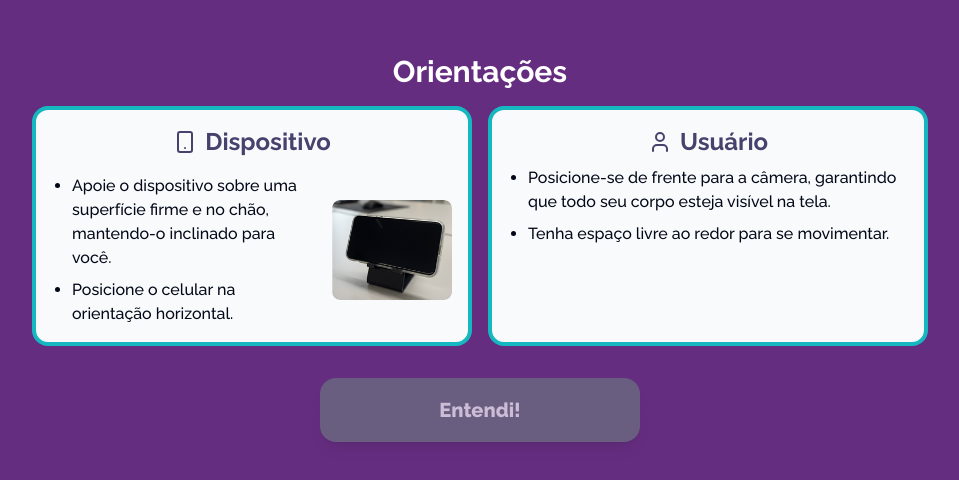
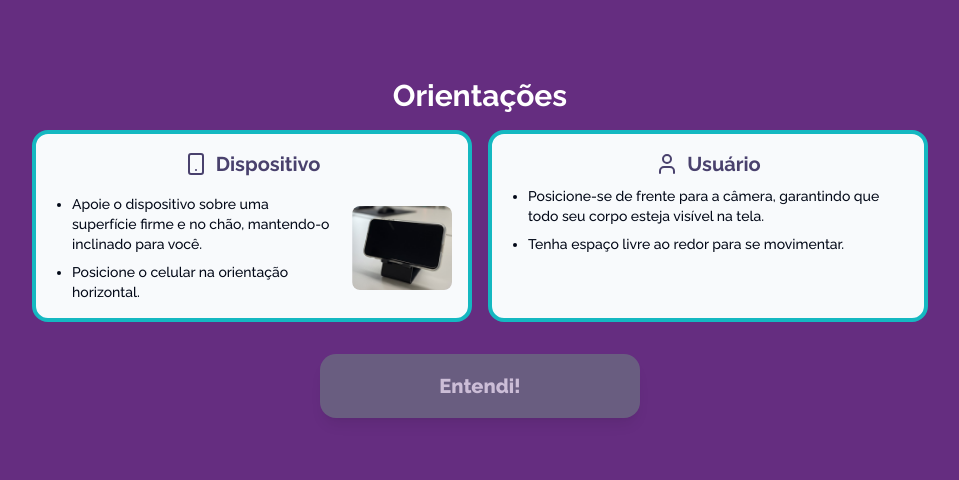
Before and after one commit to BernardoHille/Movision, a Next.js app: page / in a window 1280 px wide. Shown: the part 152-632 px from the top of the page, without its empty margins (160-1119 px from the left). Built offline with nearby package versions, Linux system fonts and the light colour scheme; no server answers.

Commit message:
Ajuste de orientação
Ajuste de orientação

```diff
--- a/src/app/page.tsx
+++ b/src/app/page.tsx
@@ -422,8 +422,8 @@ function JogoView({
       let spawnRangeHeight, spawnRangeYStart;
 
       if (gameConfig.membros === 'inferiores') {
-        spawnRangeYStart = canvas.height * 0.5; // Start from the middle of the screen
-        spawnRangeHeight = canvas.height * 0.4; // Allow spawning in a 40% height range
+        spawnRangeYStart = canvas.height * 0.5;
+        spawnRangeHeight = canvas.height * 0.4;
       } else {
         spawnRangeHeight = canvas.height * 0.6;
         spawnRangeYStart = (canvas.height - spawnRangeHeight) / 2;
@@ -443,6 +443,7 @@ function JogoView({
           canvas,
           videoEl
         );
+
         if (checkCircleUiCollision(screenCircle, uiBoxes)) {
           isColliding = true;
           continue;
@@ -644,6 +645,7 @@ function JogoView({
           canvas,
           video
         );
+
         if (checkCircleUiCollision(screenCircle, uiBoxes)) {
           circleRef.current.visible = false;
           if (sphereTimeoutRef.current) {
@@ -779,11 +781,7 @@ function JogoView({
         </div>
       ) : (
         <div className="pointer-events-none absolute inset-0 z-10 flex items-start justify-between p-8">
-          <div
-            ref={uiTimerRef}
-            data-ui-element="true"
-            className="relative h-20 w-20"
-          >
+          <div ref={uiTimerRef} className="relative h-20 w-20">
             <div
               className="absolute rounded-full"
               style={{
@@ -803,7 +801,6 @@ function JogoView({
           </div>
           <div
             ref={uiScoreRef}
-            data-ui-element="true"
             className="w-fit rounded-2xl bg-panel-right px-6 py-3 text-center shadow-lg"
           >
             <p className="font-headline text-2xl font-bold text-white md:text-3xl">
@@ -943,42 +940,42 @@ function OrientacoesView({
       )}
     >
       <div className="flex w-full flex-1 flex-col items-center justify-center md:max-w-4xl">
-        <h1 className="mb-4 font-headline text-lg font-bold sm:text-2xl md:text-3xl">
+        <h1 className="mb-4 font-headline text-xl font-bold sm:text-2xl md:text-3xl">
           Orientações
         </h1>
-        <div className="flex w-full flex-col items-stretch justify-center gap-4 md:flex-row">
+        <div className="flex w-full flex-row items-stretch justify-center gap-4">
           {/* Dispositivo Card */}
-          <div className="flex w-full flex-col rounded-2xl border-4 border-primary bg-card p-4 text-card-foreground md:w-1/2">
-            <h2 className=" mb-4 flex items-center justify-center gap-2 font-headline text-lg text-[#49416D] md:text-2xl">
+          <div className="flex w-1/2 flex-col rounded-2xl border-4 border-primary bg-card p-4 text-card-foreground">
+            <h2 className=" mb-4 flex items-center justify-center gap-2 font-headline text-lg font-bold text-[#49416D] sm:text-xl">
               <Smartphone />{' '}
               <span className="font-bold text-[#49416D]">Dispositivo</span>
             </h2>
-            <div className="flex flex-1 flex-col items-center justify-between gap-4 md:flex-row">
-              <ul className="flex-1 list-disc space-y-2 pl-5 text-xs md:text-base">
-                <li className="font-medium">
+            <div className="flex flex-1 flex-row items-center justify-between gap-4">
+              <ul className="flex-1 list-disc space-y-2 pl-5 text-xs font-medium sm:text-sm">
+                <li>
                   Apoie o dispositivo sobre uma superfície firme e no chão,
                   mantendo-o inclinado para você.
                 </li>
-                <li className="font-medium">
+                <li>
                   Posicione o celular na orientação horizontal.
                 </li>
               </ul>
               <Image
                 src="/img/suporte.png"
                 alt="Celular em um suporte"
-                width={120}
-                height={120}
+                width={100}
+                height={100}
                 className="rounded-lg object-contain"
               />
             </div>
           </div>
 
           {/* Usuário Card */}
-          <div className="flex w-full flex-col rounded-2xl border-4 border-primary bg-card p-4 text-card-foreground md:w-1/2">
-            <h2 className="mb-2 flex items-center justify-center gap-2 font-headline text-lg font-bold text-[#49416D] md:text-2xl">
+          <div className="flex w-1/2 flex-col rounded-2xl border-4 border-primary bg-card p-4 text-card-foreground">
+            <h2 className="mb-2 flex items-center justify-center gap-2 font-headline text-lg font-bold text-[#49416D] sm:text-xl">
               <User /> <span className="font-bold text-[#49416D]">Usuário</span>
             </h2>
-            <ul className="flex-1 list-disc space-y-2 pl-5 text-xs font-medium md:text-base">
+            <ul className="flex-1 list-disc space-y-2 pl-5 text-xs font-medium sm:text-sm">
               <li>
                 Posicione-se de frente para a câmera, garantindo que todo seu
                 corpo esteja visível na tela.
```
